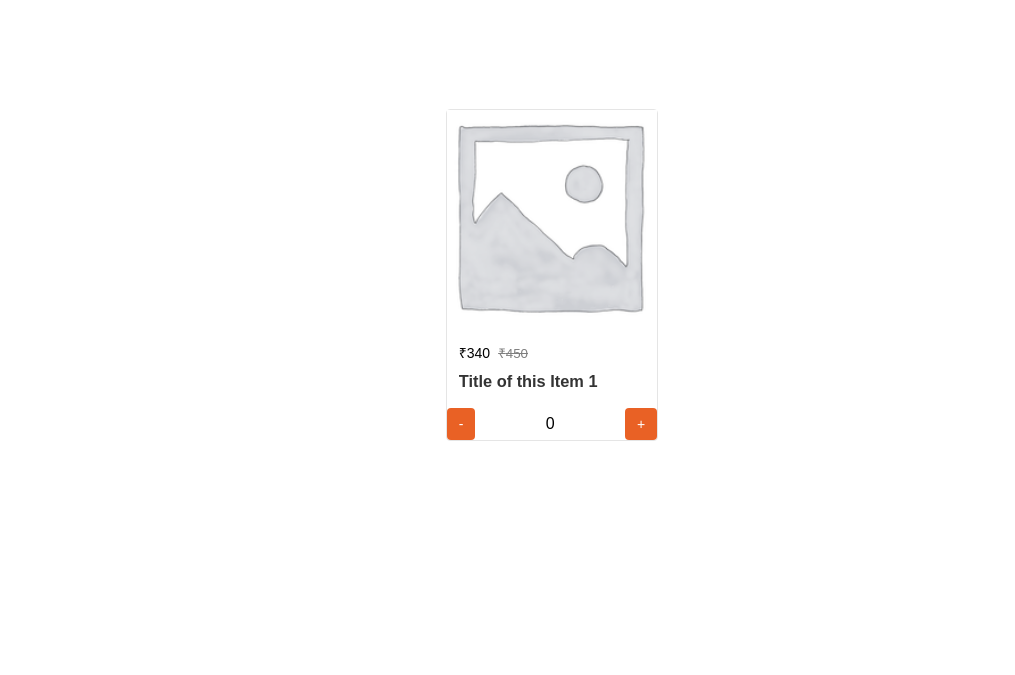
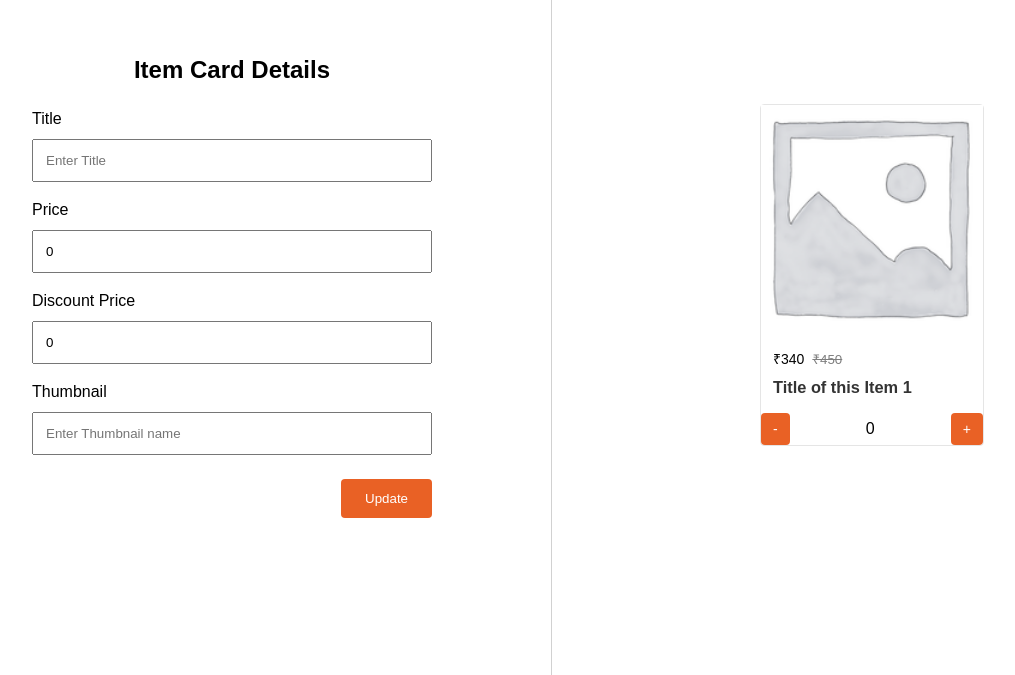
Before and after one commit to rahulgoyal8312/learn-react-states, a React (Create React App) app: page / in a window 1280 px wide. Shown: the part 125-800 px from the top of the page, without its empty margins (88-1103 px from the left). Built offline with nearby package versions, Linux system fonts and the light colour scheme; a web font is replaced by a local one.

Commit message:
Form submission & Live preview

```diff
--- a/src/components/Product.js
+++ b/src/components/Product.js
@@ -1,18 +1,132 @@
+import { useState } from "react"
 import ListItem from "./ListItem"
 
-const item = {
-    id: 0,
-    title: "Title of this Item 1",
-    price: 450,
-    discountedPrice: 340,
-    thumbnail: "placeholder.png"
-}
+// const item = {
+//     id: 0,
+//     title: "Title of this Item 1",
+//     price: 450,
+//     discountedPrice: 340,
+//     thumbnail: "placeholder.png"
+// }
 
 const Product = () => {
+    const [title, setTitle] = useState("")
+    const [price, setPrice] = useState(0)
+    const [discountedPrice, setDiscountedPrice] = useState(0)
+    const [thumbnail, setThumbnail] = useState("")
+
+    const [item, setItem] = useState({
+        id: 0,
+        title: "Title of this Item 1",
+        price: 450,
+        discountedPrice: 340,
+        thumbnail: "placeholder.png"
+    })
+
+    const handleTitle = (event) => {
+        // console.log(event)
+        // console.log(event.target.value)
+        setTitle(event.target.value)
+        setItem({
+            ...item,
+            title: event.target.value
+        })
+    }
+
+    const handlePrice = event => {
+        setPrice(event.target.value)
+        setItem({
+            ...item,
+            price: event.target.value
+        })
+    }
+
+    const handleDiscountedPrice = event => {
+        setDiscountedPrice(event.target.value)
+        setItem({
+            ...item,
+            discountedPrice: event.target.value
+        })
+    }
+
+    const handleThumbnail = event => {
+        setThumbnail(event.target.value)
+        setItem({
+            ...item,
+            thumbnail: event.target.value
+        })
+    }
+
+    const submitForm = event => {
+        event.preventDefault();
+        console.log({
+            title: title,
+            price,
+            discountedPrice,
+            thumbnail
+        })
+        if(discountedPrice > price) {
+            alert("Discounted Price cannot be greater than price")
+            return;
+        }
+        setItem({
+            title,
+            price,
+            discountedPrice,
+            thumbnail
+        })
+    }
+
     return (
         <div className={"product-wrapper"}>
-            {/* <div className={"form"}>
-            </div> */}
+            <div className={"form"}>
+                <form onSubmit={submitForm}>
+                    <h2>Item Card Details</h2>
+                    <div className={"input-field"}>
+                        <label htmlFor="title">Title</label>
+                        <input
+                            type="text"
+                            placeholder="Enter Title"
+                            value={title}
+                            onChange={handleTitle}
+                            required
+                        />
+                    </div>
+                    <div className={"input-field"}>
+                        <label htmlFor="price">Price</label>
+                        <input
+                            type="number"
+                            placeholder="Enter Price"
+                            value={price}
+                            onChange={handlePrice}
+                            required
+                        />
+                    </div>
+                    <div className={"input-field"}>
+                        <label htmlFor="discountPrice">Discount Price</label>
+                        <input
+                            type="number"
+                            placeholder="Enter Discounted Price"
+                            value={discountedPrice}
+                            onChange={handleDiscountedPrice}
+                            required
+                        />
+                    </div>
+                    <div className={"input-field"}>
+                        <label htmlFor="thumbnail">Thumbnail</label>
+                        <input
+                            type="text"
+                            placeholder="Enter Thumbnail name"
+                            value={thumbnail}
+                            onChange={handleThumbnail}
+                            required
+                        />
+                    </div>
+                    <div className={"submit-wrap"}>
+                        <button>Update</button>
+                    </div>
+                </form>
+            </div>
             <div>
                 <div>
                     <ListItem data={item} />
--- a/src/styles/items.scss
+++ b/src/styles/items.scss
@@ -56,8 +56,8 @@
         }
     }
 
-    // .form + div {
-    > div {
+    .form + div {
+    // > div {
         height: 100vh;
         display: flex;
         width: 100%;
@@ -75,8 +75,8 @@
     flex-direction: column;
     height: inherit;
     padding: 0;
-    width: 16.6%;
-    // width: 35%;
+    // width: 16.6%;
+    width: 35%;
     margin: auto;
     border: 1px solid rgba($color: $black, $alpha: 0.1);
     border-radius: 4px;
```
Also changed, not shown: public/assets/dummy.png (added).
